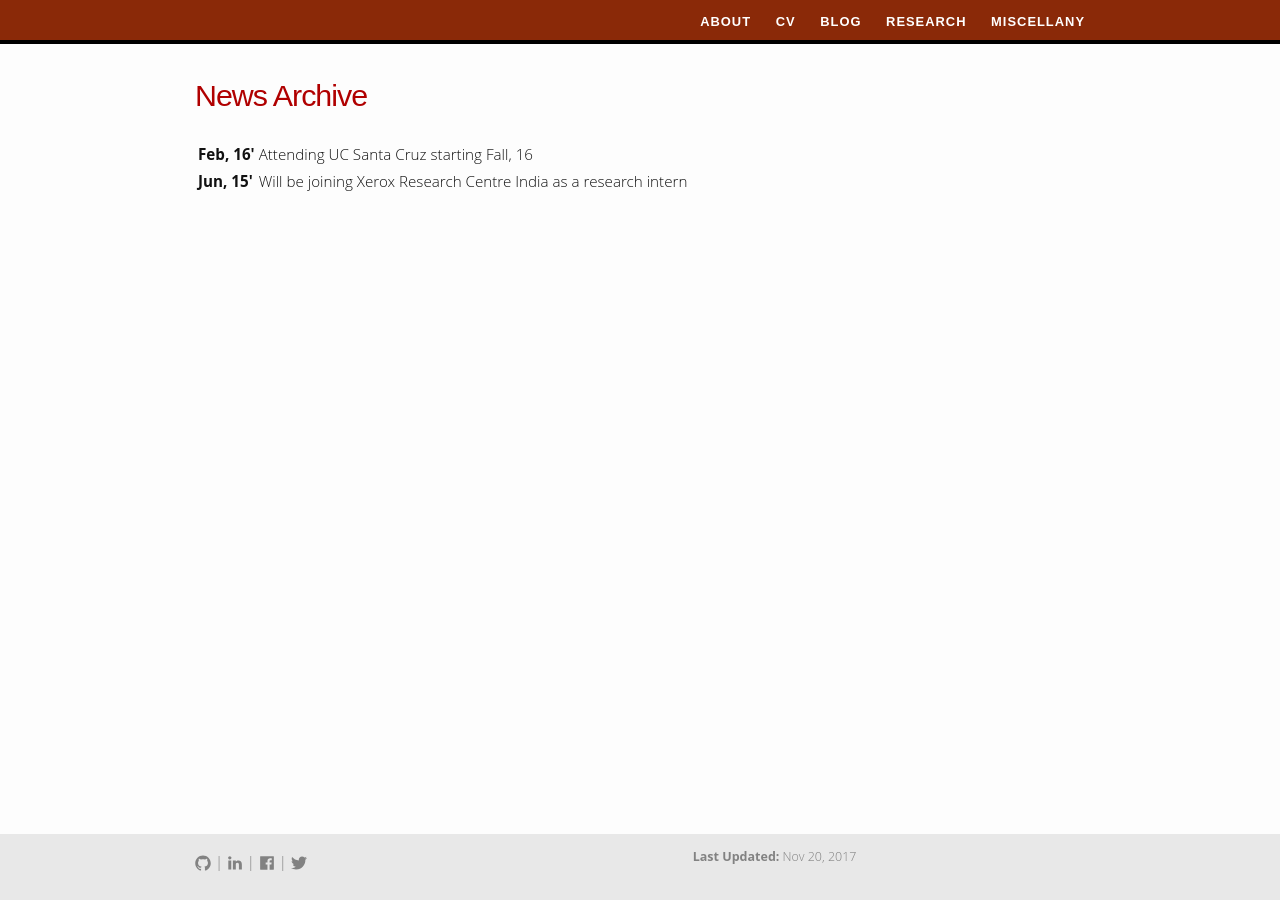
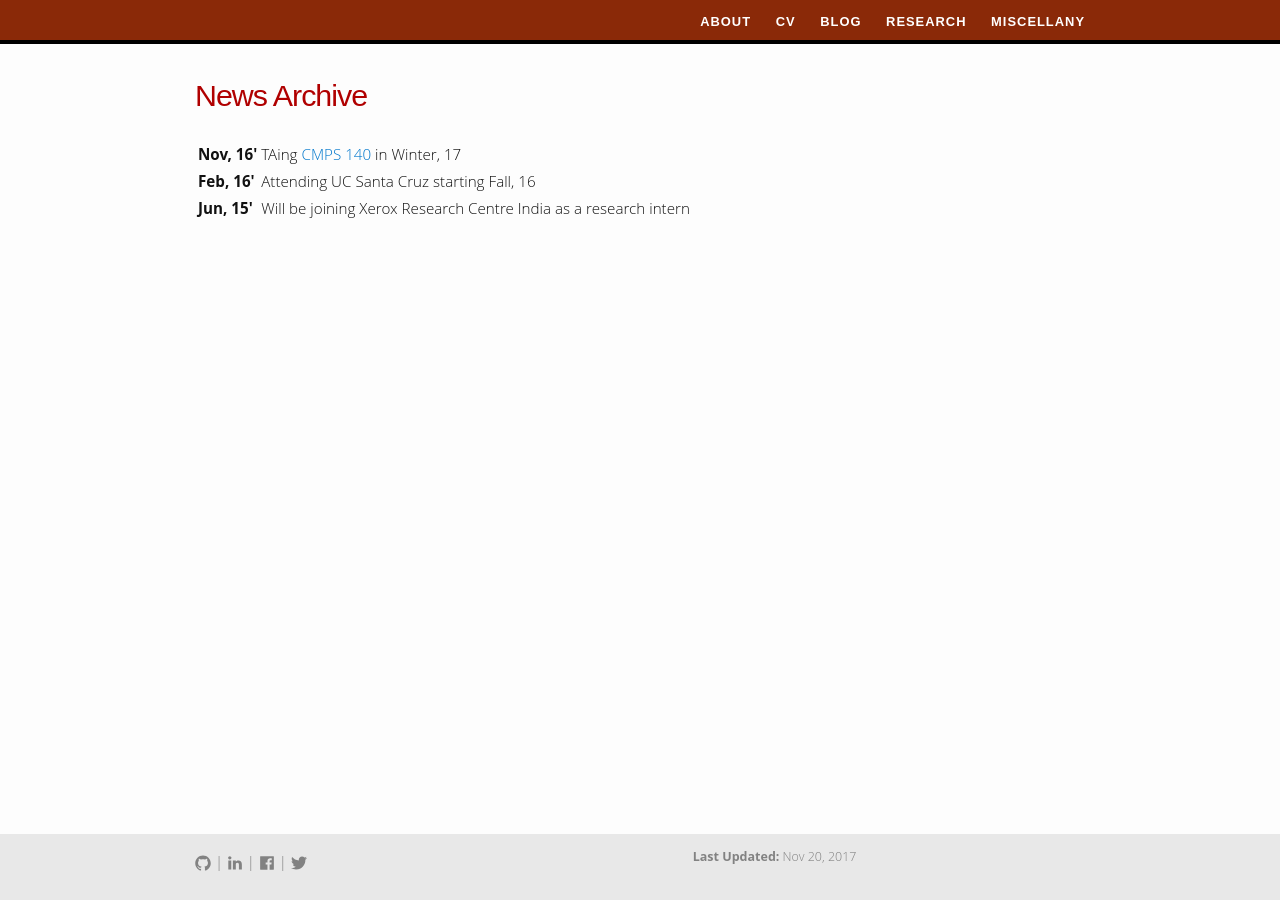
Before and after one commit to dhawaljoh/dhawaljoh.github.io, a Jekyll site: the page built from news_archive.md, in a window 1280 px wide. Built offline with Jekyll 4.4.1, drawn with Linux system fonts in a browser that asks for light colours.

Commit message:
updated news

```diff
--- a/news_archive.md
+++ b/news_archive.md
@@ -6,6 +6,12 @@ permalink: /news-archive
 
 
 <table style="white-space: nowrap;">
+
+	<tr>
+	<td><b>Nov, 16'</b></td>
+	<td>TAing <a href="https://classes.soe.ucsc.edu/cmps140/Winter17/" target="_blank">CMPS 140</a> in Winter, 17</td>
+	</tr>
+
 	<tr>
 	<td><b>Feb, 16'</b></td>
 	<td>Attending UC Santa Cruz starting Fall, 16</td>
```
Also changed, not shown: index.md (+6 -5 lines).
